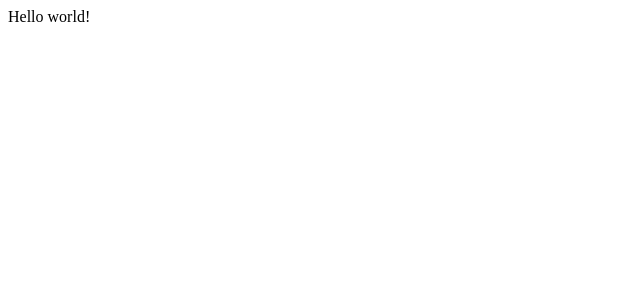
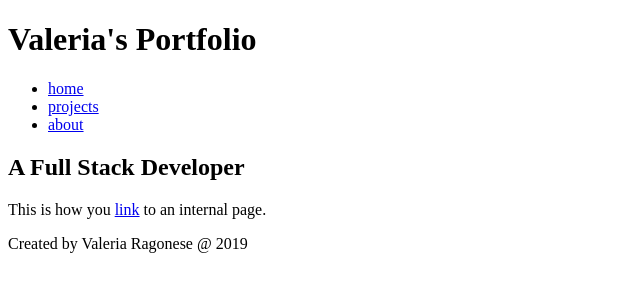
Before and after one commit to morwen80/personal-portfolio, a Gatsby site: page / in a window 1280 px wide. Shown: the whole page, without its empty margins (0-640 px from the left). Built offline with nearby package versions, Linux system fonts and the light colour scheme; Gatsby itself is replaced by a stand-in of ours.

Commit message:
added navbar + header and footer

```diff
--- /dev/null
+++ b/src/components/footer.js
@@ -0,0 +1,11 @@
+import React from 'react'
+
+const Footer = () => {
+  return (
+    <footer>
+      Created by Valeria Ragonese @ 2019
+    </footer>
+  )
+}
+
+export default Footer
--- /dev/null
+++ b/src/components/header.js
@@ -0,0 +1,26 @@
+import React from 'react';
+import { Link } from 'gatsby';
+
+const Header = () => {
+  return (
+    <div>
+      <h1>Valeria's Portfolio</h1>
+      <nav>
+      <ul>
+        <li>
+          <Link to='/'>home</Link>
+        </li>
+        <li>
+          <Link to='/projects'>projects</Link>
+        </li>
+        <li>
+          <Link to='/about'>about</Link>
+        </li>
+      </ul>
+
+      </nav>
+    </div>
+  )
+}
+
+export default Header
--- a/src/pages/index.js
+++ b/src/pages/index.js
@@ -1,3 +1,17 @@
-import React from "react"
+import React from "react";
+import { Link } from 'gatsby';
+import Footer from '../components/footer';
+import Header from '../components/header';
 
-export default () => <div>Hello world!</div>
+const Index = () => {
+  return (
+    <div>
+      <Header />
+      <h2>A Full Stack Developer</h2>
+      <p>This is how you <Link to='/about'>link</Link> to an internal page.</p>
+      <Footer />
+    </div>
+  )
+}
+
+export default Index
```
Also changed, not shown: src/pages/about.js (added, +14 -0 lines), src/pages/projects.js (added, +14 -0 lines).
